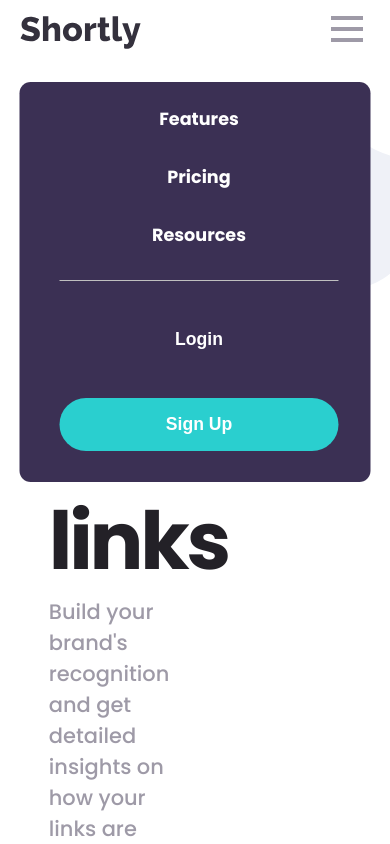
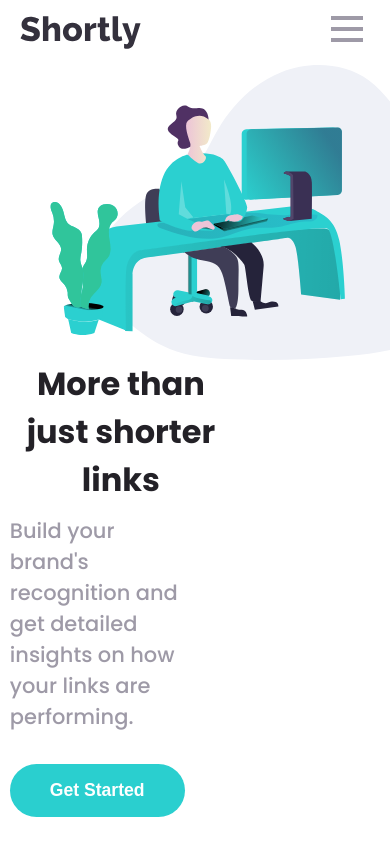
Before and after one commit to slekstut/url-shortening-api-master, a Vue app: page / in a window 390 px wide. Shown: the top 844 px of the page. Built offline with nearby package versions, Linux system fonts and the light colour scheme.

Commit message:
start styling main page for responsiveness

```diff
--- a/src/components/Navbar.vue
+++ b/src/components/Navbar.vue
@@ -2,8 +2,8 @@
   <nav>
     <div class="nav-left">
       <div class="logo"><img src="../assets/images/logo.svg" alt="" /></div>
-      <div :class="{ 'active-mobile-menu': activeMobileMenu }">
-        <ul>
+      <div>
+        <ul :class="{ 'active-mobile-menu': activeMobileMenu }">
           <li>Features</li>
           <li>Pricing</li>
           <li>Resources</li>
@@ -98,6 +98,9 @@
     width: 90%;
     .nav-left {
       ul {
+        display: none;
+      }
+      .active-mobile-menu {
         display: flex;
         flex-direction: column;
         justify-content: center;
--- a/src/views/Home.vue
+++ b/src/views/Home.vue
@@ -8,7 +8,10 @@
       </p>
       <GetStartedBtn class="active-btn">Get Started</GetStartedBtn>
     </div>
-    <img src="../assets/images/illustration-working.svg" alt="" />
+    <img
+      src="../assets/images/illustration-working.svg"
+      alt="illustration-working"
+    />
   </header>
 </template>
 
@@ -36,10 +39,10 @@
     width: 60%;
     h1 {
       font-size: 5rem;
-      letter-spacing: -.2rem;
+      letter-spacing: -0.2rem;
       line-height: 1.1;
       margin: 0;
-      margin-bottom: .7rem;
+      margin-bottom: 0.7rem;
     }
     p {
       font-size: 1.31rem;
@@ -56,4 +59,32 @@
     max-width: 100%;
   }
 }
+
+@media only screen and (max-width: 768px) {
+  header {
+    width: 95%;
+    margin-top: 0;
+    flex-direction: column;
+    .main-text {
+      widows: 100%;
+      order: 2;
+      h1 {
+        width: 100%;
+        font-size: 2rem;
+        font-weight: 700;
+        text-align: center;
+        letter-spacing: 0;
+        line-height: 1.5;
+      }
+    }
+    img {
+      order: 1;
+      position: relative;
+      min-width: 28rem;
+      top: 0;
+      right: -5%;
+      transform: translate(5%, 0%);
+    }
+  }
+}
 </style>
```
